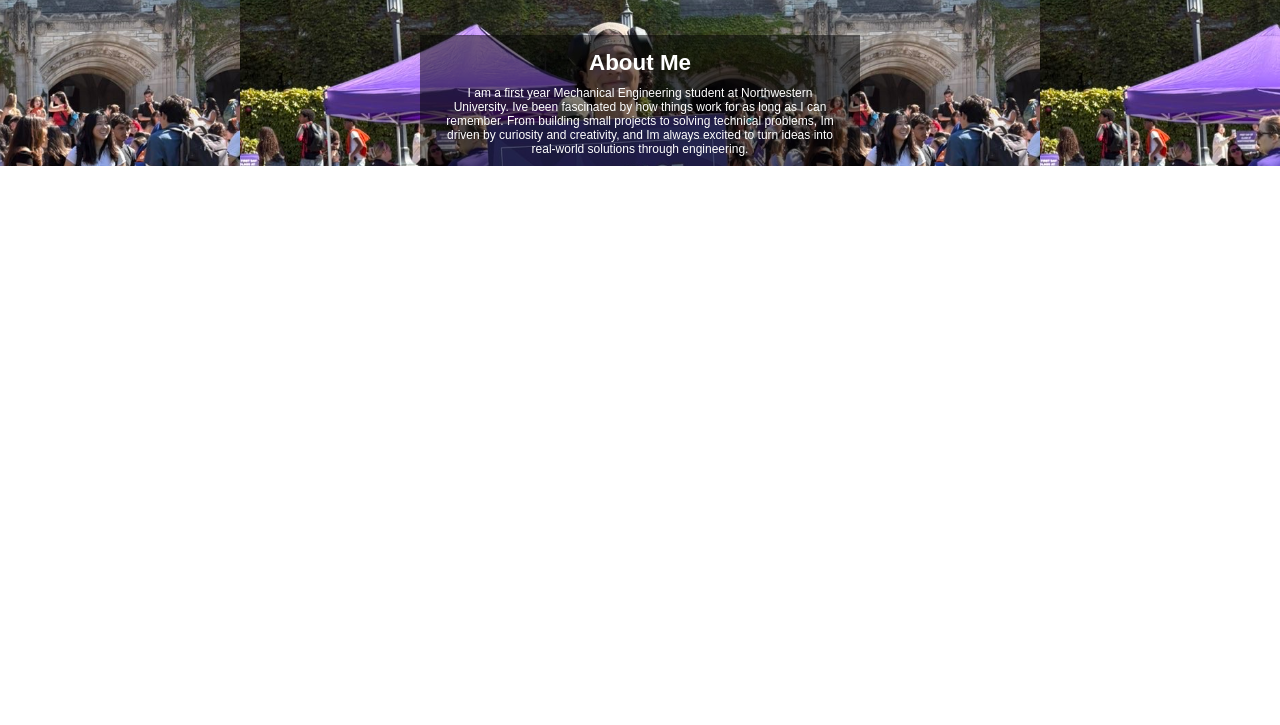
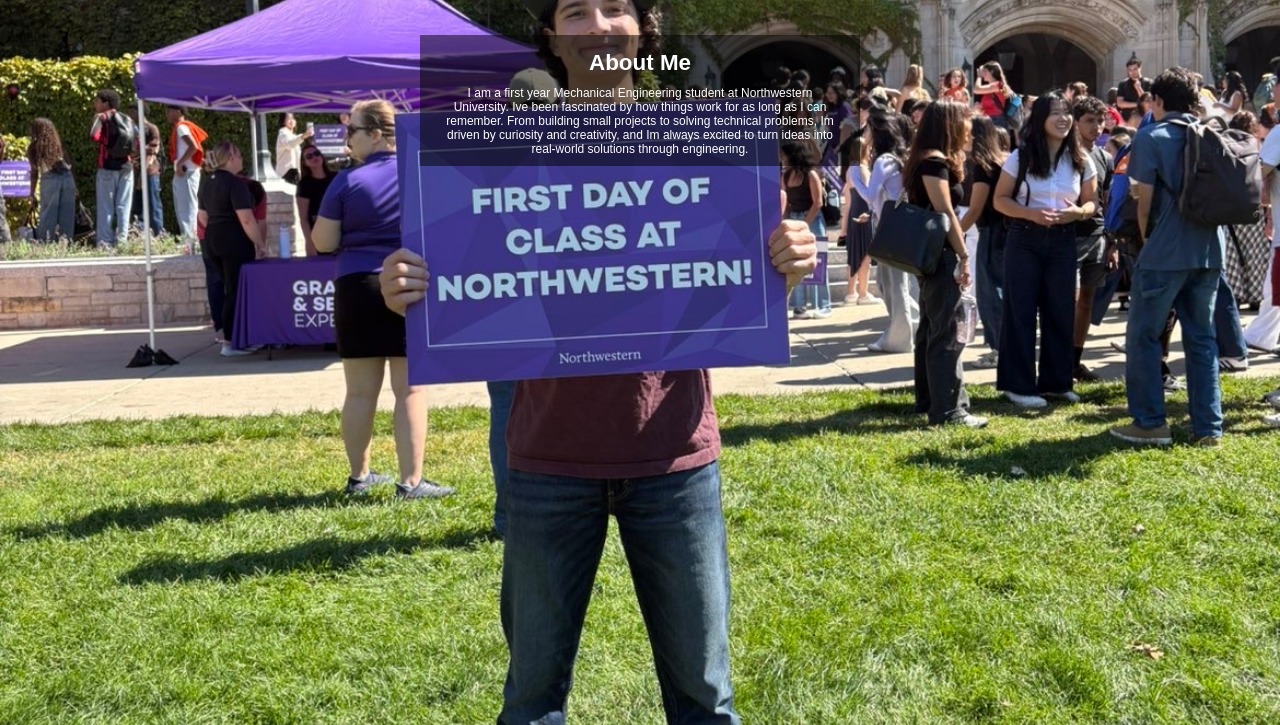
Before and after one commit to VeganPorkChop/personal-webstie, a website: page docs/index.html in a window 1280 px wide. Shown: the part 175-900 px from the top of the page. Before the commit the page ends 800 px from the top, so only its background shows below. Drawn offline with Linux system fonts and the light colour scheme.

Commit message:
Update background size for all-browsers section to cover and set height to 100vh

```diff
--- a/docs/index.html
+++ b/docs/index.html
@@ -60,9 +60,10 @@
         .all-browsers {
             background-color: #111;
             background-image: var(--frontpage-image, none);
-            background-size: 100vh;
+            background-size: cover;
             background-position: center;
             background-attachment: fixed;
+            height: 100vh; /* Set vertical height to 100vh */
             padding-top: 100px;
             color: white;
             text-align: center;
```
